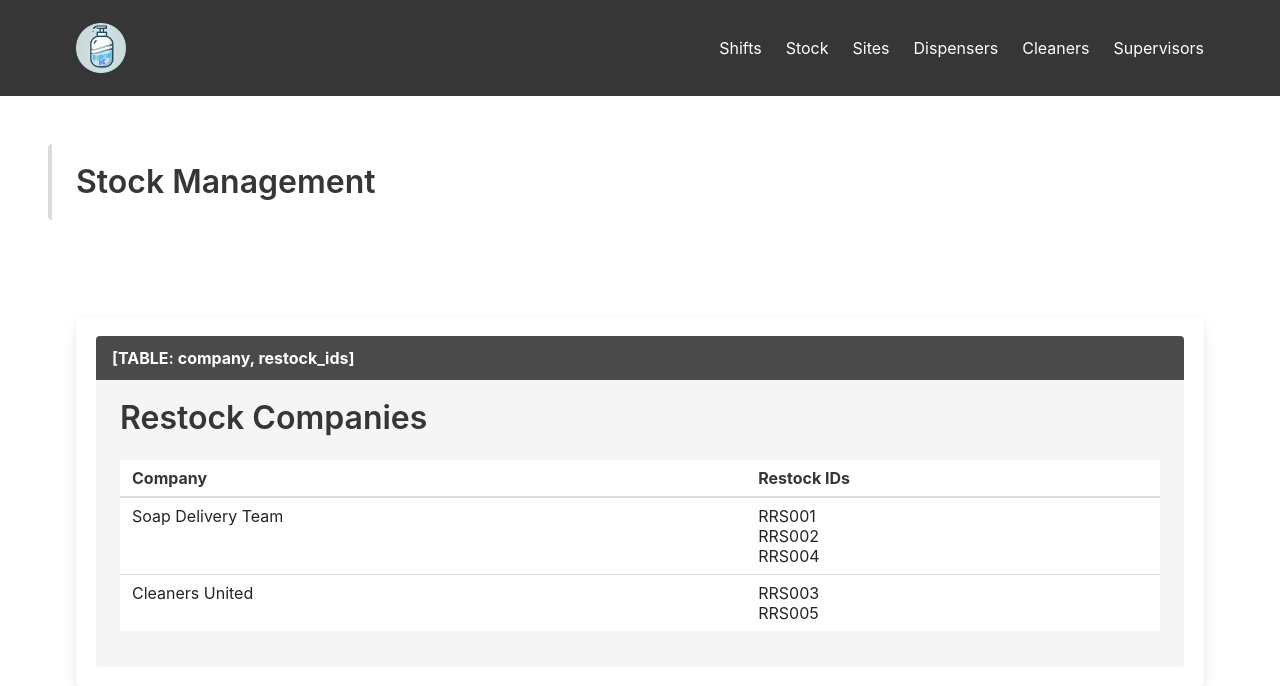
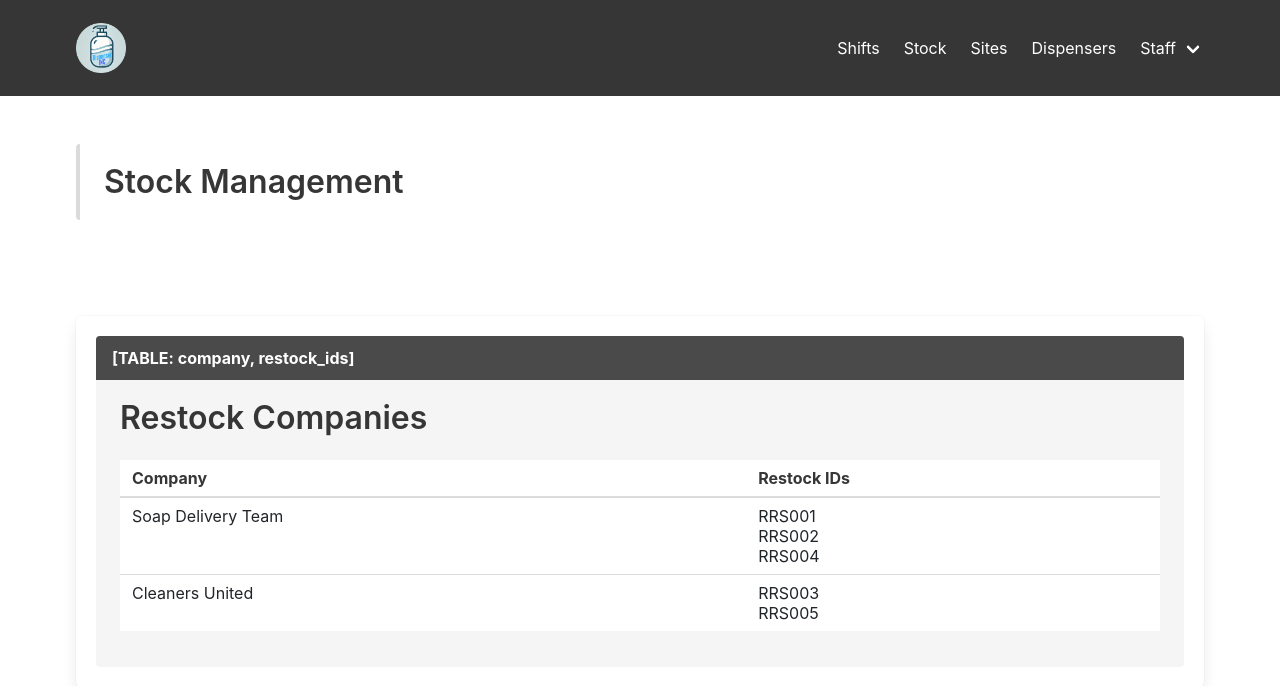
Before and after one commit to zakr0112/Soap-Dispenser, a Django app: page /stock/ in a window 1280 px wide. Shown: the top 686 px of the page. Run offline with Django 4.2, Linux system fonts and the light colour scheme; data comes from the database, SQL or seed files in the repository.

Commit message:
Updated navbar and page header

```diff
--- a/soap_project/dispenser/templates/dispenser/stock.html
+++ b/soap_project/dispenser/templates/dispenser/stock.html
@@ -11,6 +11,7 @@
 </head>
 <body>
 
+  <!-- Navigation Bar -->
   <nav class="navbar is-dark" role="navigation" aria-label="main navigation">
    <div class="container">
        <div class="navbar-brand">
@@ -23,27 +24,30 @@
                <span aria-hidden="true"></span>
            </a>
        </div>
-
        <div id="navbarMenu" class="navbar-menu">
            <div class="navbar-end">
                <a class="navbar-item" href="{% url 'shifts' %}">Shifts</a>
                <a class="navbar-item" href="{% url 'stock' %}">Stock</a>
                <a class="navbar-item" href="{% url 'sites' %}">Sites</a>
                <a class="navbar-item" href="{% url 'dispenser_resolved' %}">Dispensers</a>
+               <!-- Staff Dropdown -->
+               <div class="navbar-item has-dropdown is-hoverable">
+                   <a class="navbar-link">Staff</a>
+                   <div class="navbar-dropdown">
                        <a class="navbar-item" href="{% url 'cleaners' %}">Cleaners</a>
                        <a class="navbar-item" href="{% url 'supervisors' %}">Supervisors</a>
                    </div>
                </div>
            </div>
+       </div>
+   </div>
 </nav>
 
-
+  <!-- Page Header -->
   <section class="section">
     <div class="container">
-                    </div>
       <div class="message-body">
         <h1 class="title">Stock Management</h1>
-                    </div>
       </div>
     </div>
   </section>
```
Lines whose indentation alone changed are shown as unchanged.
